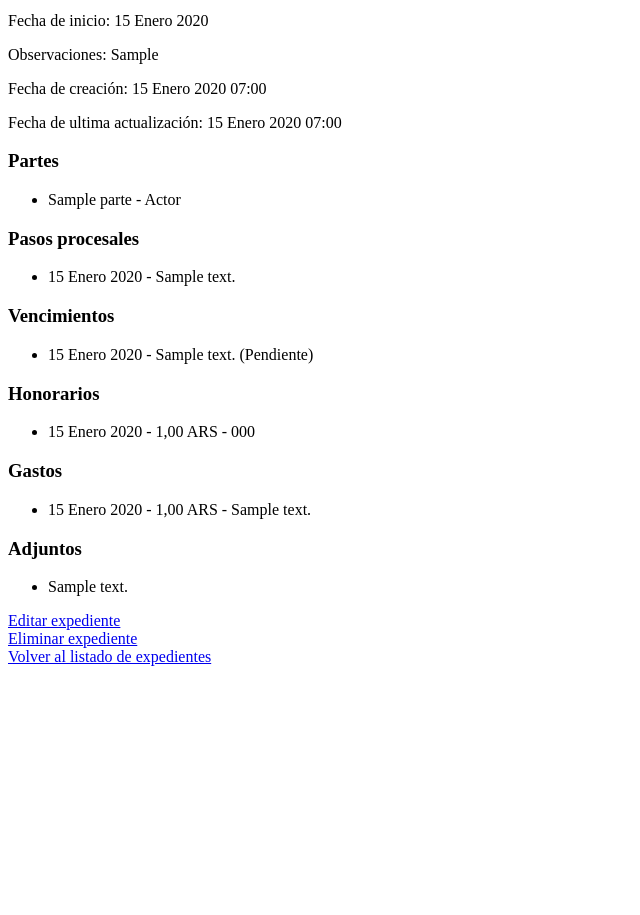
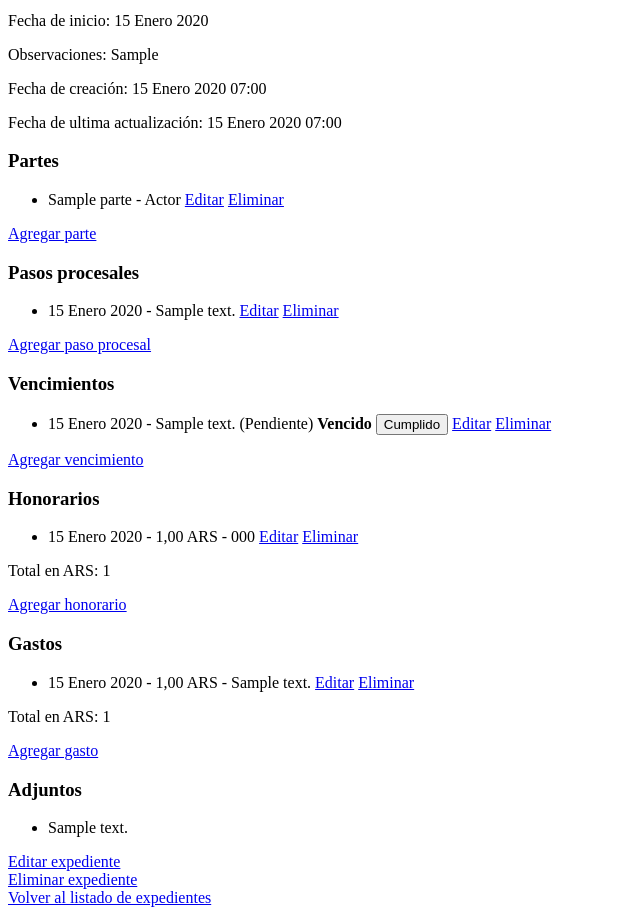
Before and after one commit to joaquintomasrana/gestion-juridica-web, a Django app: page /expediente/1/ in a window 1280 px wide. Shown: the part 292-1207 px from the top of the page, without its empty margins (0-640 px from the left). Before the commit the page ends 958 px from the top, so only its background shows below. Run offline with Django 5.2, Linux system fonts and the light colour scheme; a user stored in the database is signed in; tables that the repository leaves empty hold one stand-in row (values such as "Sample post").

Commit message:
Gestionar entidades asociadas desde el detalle del expediente

```diff
--- a/expedientes/urls.py
+++ b/expedientes/urls.py
@@ -8,5 +8,28 @@ urlpatterns = [
     path('expediente/<int:pk>/', views.ExpedienteDetailView.as_view(), name='detalle'),
     path('expediente/nuevo/', views.ExpedienteCreateView.as_view(), name='nuevo'),
     path('expediente/<int:pk>/editar/', views.ExpedienteUpdateView.as_view(), name='editar'),
-    path('expediente/<int:pk>/eliminar/', views.ExpedienteDeleteView.as_view(), name='eliminar')
+    path('expediente/<int:pk>/eliminar/', views.ExpedienteDeleteView.as_view(), name='eliminar'),
+
+    # Entidades asociadas: el alta lleva el expediente en la URL;
+    # editar y eliminar llevan el pk de la propia entidad.
+    path('expediente/<int:expediente_pk>/partes/nueva/', views.ParteCreateView.as_view(), name='parte_nueva'),
+    path('partes/<int:pk>/editar/', views.ParteUpdateView.as_view(), name='parte_editar'),
+    path('partes/<int:pk>/eliminar/', views.ParteDeleteView.as_view(), name='parte_eliminar'),
+
+    path('expediente/<int:expediente_pk>/pasos/nuevo/', views.PasoCreateView.as_view(), name='paso_nuevo'),
+    path('pasos/<int:pk>/editar/', views.PasoUpdateView.as_view(), name='paso_editar'),
+    path('pasos/<int:pk>/eliminar/', views.PasoDeleteView.as_view(), name='paso_eliminar'),
+
+    path('expediente/<int:expediente_pk>/vencimientos/nuevo/', views.VencimientoCreateView.as_view(), name='vencimiento_nuevo'),
+    path('vencimientos/<int:pk>/editar/', views.VencimientoUpdateView.as_view(), name='vencimiento_editar'),
+    path('vencimientos/<int:pk>/eliminar/', views.VencimientoDeleteView.as_view(), name='vencimiento_eliminar'),
+    path('vencimientos/<int:pk>/cumplir/', views.VencimientoCumplirView.as_view(), name='vencimiento_cumplir'),
+
+    path('expediente/<int:expediente_pk>/honorarios/nuevo/', views.HonorarioCreateView.as_view(), name='honorario_nuevo'),
+    path('honorarios/<int:pk>/editar/', views.HonorarioUpdateView.as_view(), name='honorario_editar'),
+    path('honorarios/<int:pk>/eliminar/', views.HonorarioDeleteView.as_view(), name='honorario_eliminar'),
+
+    path('expediente/<int:expediente_pk>/gastos/nuevo/', views.GastoCreateView.as_view(), name='gasto_nuevo'),
+    path('gastos/<int:pk>/editar/', views.GastoUpdateView.as_view(), name='gasto_editar'),
+    path('gastos/<int:pk>/eliminar/', views.GastoDeleteView.as_view(), name='gasto_eliminar'),
 ]
--- a/expedientes/views.py
+++ b/expedientes/views.py
@@ -1,8 +1,13 @@
+from django.contrib import messages
 from django.contrib.messages.views import SuccessMessageMixin
 from django.contrib.auth.mixins import LoginRequiredMixin
+from django.db.models import Sum
+from django.shortcuts import get_object_or_404, redirect
+from django.utils.functional import cached_property
+from django.views import View
 from django.views.generic import ListView, DetailView, CreateView, UpdateView, DeleteView
-from .models import Expediente
-from .forms import ExpedienteForm
+from .models import Expediente, Gasto, Honorario, Parte, PasoProcesal, Vencimiento
+from .forms import ExpedienteForm, GastoForm, HonorarioForm, ParteForm, PasoProcesalForm, VencimientoForm
 from django.urls import reverse_lazy
 
 # Create your views here.
@@ -38,6 +43,17 @@ class ExpedienteDetailView(ExpedientePropioMixin, DetailView):
     model = Expediente
     template_name = "expedientes/expediente_detail.html"
 
+    def get_context_data(self, **kwargs):
+        context = super().get_context_data(**kwargs)
+        # Un total por moneda: nunca se suman pesos con dólares.
+        context["totales_honorarios"] = (
+            self.object.honorarios.values("moneda").annotate(total=Sum("monto")).order_by("moneda")
+        )
+        context["totales_gastos"] = (
+            self.object.gastos.values("moneda").annotate(total=Sum("monto")).order_by("moneda")
+        )
+        return context
+
 class ExpedienteCreateView(LoginRequiredMixin, SuccessMessageMixin, CreateView):
     model = Expediente
     template_name = "expedientes/expediente_form.html"
@@ -71,3 +87,154 @@ class ExpedienteDeleteView(ExpedientePropioMixin, SuccessMessageMixin, DeleteVie
     template_name = "expedientes/expediente_confirm_delete.html"
     success_url = reverse_lazy('expedientes:lista')
     success_message = "Expediente eliminado."
+
+
+# --- Entidades asociadas a un expediente -------------------------------------
+
+class HijoCreateView(LoginRequiredMixin, SuccessMessageMixin, CreateView):
+    """Alta de una entidad que cuelga de un expediente del usuario."""
+    template_name = "expedientes/hijo_form.html"
+    success_message = "Guardado."
+
+    @cached_property
+    def expediente(self):
+        # 404 si el expediente de la URL no existe o es de otro usuario.
+        return get_object_or_404(
+            Expediente, pk=self.kwargs["expediente_pk"], owner=self.request.user
+        )
+
+    def get_context_data(self, **kwargs):
+        context = super().get_context_data(**kwargs)
+        context["expediente"] = self.expediente
+        return context
+
+    def form_valid(self, form):
+        # El expediente se asigna en el servidor, igual que owner.
+        form.instance.expediente = self.expediente
+        return super().form_valid(form)
+
+    def get_success_url(self):
+        return self.expediente.get_absolute_url()
+
+
+class HijoPropioMixin(LoginRequiredMixin, SuccessMessageMixin):
+    """Para editar y eliminar: el dueño se alcanza a través del expediente."""
+
+    def get_queryset(self):
+        return self.model.objects.filter(expediente__owner=self.request.user)
+
+    def get_context_data(self, **kwargs):
+        context = super().get_context_data(**kwargs)
+        context["expediente"] = self.object.expediente
+        return context
+
+    def get_success_url(self):
+        return self.object.expediente.get_absolute_url()
+
+
+class HijoUpdateView(HijoPropioMixin, UpdateView):
+    template_name = "expedientes/hijo_form.html"
+    success_message = "Cambios guardados."
+
+
+class HijoDeleteView(HijoPropioMixin, DeleteView):
+    template_name = "expedientes/hijo_confirm_delete.html"
+    success_message = "Eliminado."
+
+
+class ParteCreateView(HijoCreateView):
+    model = Parte
+    form_class = ParteForm
+    titulo = "Nueva parte"
+
+
+class ParteUpdateView(HijoUpdateView):
+    model = Parte
+    form_class = ParteForm
+    titulo = "Editar parte"
+
+
+class ParteDeleteView(HijoDeleteView):
+    model = Parte
+    titulo = "Eliminar parte"
+
+
+class PasoCreateView(HijoCreateView):
+    model = PasoProcesal
+    form_class = PasoProcesalForm
+    titulo = "Nuevo paso procesal"
+
+
+class PasoUpdateView(HijoUpdateView):
+    model = PasoProcesal
+    form_class = PasoProcesalForm
+    titulo = "Editar paso procesal"
+
+
+class PasoDeleteView(HijoDeleteView):
+    model = PasoProcesal
+    titulo = "Eliminar paso procesal"
+
+
+class VencimientoCreateView(HijoCreateView):
+    model = Vencimiento
+    form_class = VencimientoForm
+    titulo = "Nuevo vencimiento"
+
+
+class VencimientoUpdateView(HijoUpdateView):
+    model = Vencimiento
+    form_class = VencimientoForm
+    titulo = "Editar vencimiento"
+
+
+class VencimientoDeleteView(HijoDeleteView):
+    model = Vencimiento
+    titulo = "Eliminar vencimiento"
+
+
+class VencimientoCumplirView(LoginRequiredMixin, View):
+    """Acción rápida: solo POST (un GET responde 405)."""
+
+    def post(self, request, pk):
+        vencimiento = get_object_or_404(
+            Vencimiento, pk=pk, expediente__owner=request.user
+        )
+        vencimiento.estado = Vencimiento.Estado.CUMPLIDO
+        vencimiento.save(update_fields=["estado"])
+        messages.success(request, "Vencimiento marcado como cumplido.")
+        return redirect(vencimiento.expediente)
+
+
+class HonorarioCreateView(HijoCreateView):
+    model = Honorario
+    form_class = HonorarioForm
+    titulo = "Nuevo honorario"
+
+
+class HonorarioUpdateView(HijoUpdateView):
+    model = Honorario
+    form_class = HonorarioForm
+    titulo = "Editar honorario"
+
+
+class HonorarioDeleteView(HijoDeleteView):
+    model = Honorario
+    titulo = "Eliminar honorario"
+
+
+class GastoCreateView(HijoCreateView):
+    model = Gasto
+    form_class = GastoForm
+    titulo = "Nuevo gasto"
+
+
+class GastoUpdateView(HijoUpdateView):
+    model = Gasto
+    form_class = GastoForm
+    titulo = "Editar gasto"
+
+
+class GastoDeleteView(HijoDeleteView):
+    model = Gasto
+    titulo = "Eliminar gasto"
--- a/templates/expedientes/expediente_detail.html
+++ b/templates/expedientes/expediente_detail.html
@@ -25,55 +25,93 @@
         <h3>Partes</h3>
         <ul>
             {% for parte in expediente.partes.all %}
-                <li>{{ parte.nombre }} - {{ parte.get_tipo_display }}</li>
+                <li>
+                    {{ parte.nombre }} - {{ parte.get_tipo_display }}
+                    <a href="{% url 'expedientes:parte_editar' parte.pk %}">Editar</a>
+                    <a href="{% url 'expedientes:parte_eliminar' parte.pk %}">Eliminar</a>
+                </li>
             {% empty %}
                 <li>No hay partes asociadas a este expediente.</li>
             {% endfor %}
         </ul>
+        <a href="{% url 'expedientes:parte_nueva' expediente.pk %}">Agregar parte</a>
     </div>
 
     <div>
         <h3>Pasos procesales</h3>
         <ul>
             {% for paso in expediente.pasos.all %}
-                <li>{{ paso.fecha }} - {{ paso.descripcion }}</li>
+                <li>
+                    {{ paso.fecha }} - {{ paso.descripcion }}
+                    <a href="{% url 'expedientes:paso_editar' paso.pk %}">Editar</a>
+                    <a href="{% url 'expedientes:paso_eliminar' paso.pk %}">Eliminar</a>
+                </li>
             {% empty %}
                 <li>No hay pasos procesales asociados a este expediente.</li>
             {% endfor %}
         </ul>
+        <a href="{% url 'expedientes:paso_nuevo' expediente.pk %}">Agregar paso procesal</a>
     </div>
 
     <div>
         <h3>Vencimientos</h3>
         <ul>
             {% for vencimiento in expediente.vencimientos.all %}
-                <li>{{ vencimiento.fecha }} - {{ vencimiento.descripcion }} ({{ vencimiento.get_estado_display }})</li>
+                <li>
+                    {{ vencimiento.fecha }} - {{ vencimiento.descripcion }} ({{ vencimiento.get_estado_display }})
+                    {% if vencimiento.esta_vencido %}<strong>Vencido</strong>{% endif %}
+                    {% if vencimiento.estado == "pendiente" %}
+                        <form method="post" action="{% url 'expedientes:vencimiento_cumplir' vencimiento.pk %}" style="display:inline">
+                            {% csrf_token %}
+                            <button type="submit">Cumplido</button>
+                        </form>
+                    {% endif %}
+                    <a href="{% url 'expedientes:vencimiento_editar' vencimiento.pk %}">Editar</a>
+                    <a href="{% url 'expedientes:vencimiento_eliminar' vencimiento.pk %}">Eliminar</a>
+                </li>
             {% empty %}
                 <li>No hay vencimientos asociados a este expediente.</li>
             {% endfor %}
         </ul>
+        <a href="{% url 'expedientes:vencimiento_nuevo' expediente.pk %}">Agregar vencimiento</a>
     </div>
 
     <div>
         <h3>Honorarios</h3>
         <ul>
             {% for honorario in expediente.honorarios.all %}
-                <li>{{ honorario.fecha }} - {{ honorario.monto }} {{ honorario.moneda }} - {{ honorario.concepto | default:"Sin concepto"}}</li>
+                <li>
+                    {{ honorario.fecha }} - {{ honorario.monto }} {{ honorario.moneda }} - {{ honorario.concepto | default:"Sin concepto"}}
+                    <a href="{% url 'expedientes:honorario_editar' honorario.pk %}">Editar</a>
+                    <a href="{% url 'expedientes:honorario_eliminar' honorario.pk %}">Eliminar</a>
+                </li>
             {% empty %}
                 <li>No hay honorarios asociados a este expediente.</li>
             {% endfor %}
         </ul>
+        {% for fila in totales_honorarios %}
+            <p>Total en {{ fila.moneda }}: {{ fila.total }}</p>
+        {% endfor %}
+        <a href="{% url 'expedientes:honorario_nuevo' expediente.pk %}">Agregar honorario</a>
     </div>
 
     <div>
         <h3>Gastos</h3>
         <ul>
             {% for gasto in expediente.gastos.all %}
-                <li>{{ gasto.fecha }} - {{ gasto.monto }} {{ gasto.moneda }} - {{ gasto.descripcion }}</li>
+                <li>
+                    {{ gasto.fecha }} - {{ gasto.monto }} {{ gasto.moneda }} - {{ gasto.descripcion }}
+                    <a href="{% url 'expedientes:gasto_editar' gasto.pk %}">Editar</a>
+                    <a href="{% url 'expedientes:gasto_eliminar' gasto.pk %}">Eliminar</a>
+                </li>
             {% empty %}
                 <li>No hay gastos asociados a este expediente.</li>
             {% endfor %}
         </ul>
+        {% for fila in totales_gastos %}
+            <p>Total en {{ fila.moneda }}: {{ fila.total }}</p>
+        {% endfor %}
+        <a href="{% url 'expedientes:gasto_nuevo' expediente.pk %}">Agregar gasto</a>
     </div>
 
     <div>
```
Also changed, not shown: expedientes/forms.py (+51 -2 lines), expedientes/tests.py (+109 -1 lines), templates/expedientes/hijo_confirm_delete.html (added, +20 -0 lines), templates/expedientes/hijo_form.html (added, +20 -0 lines).
